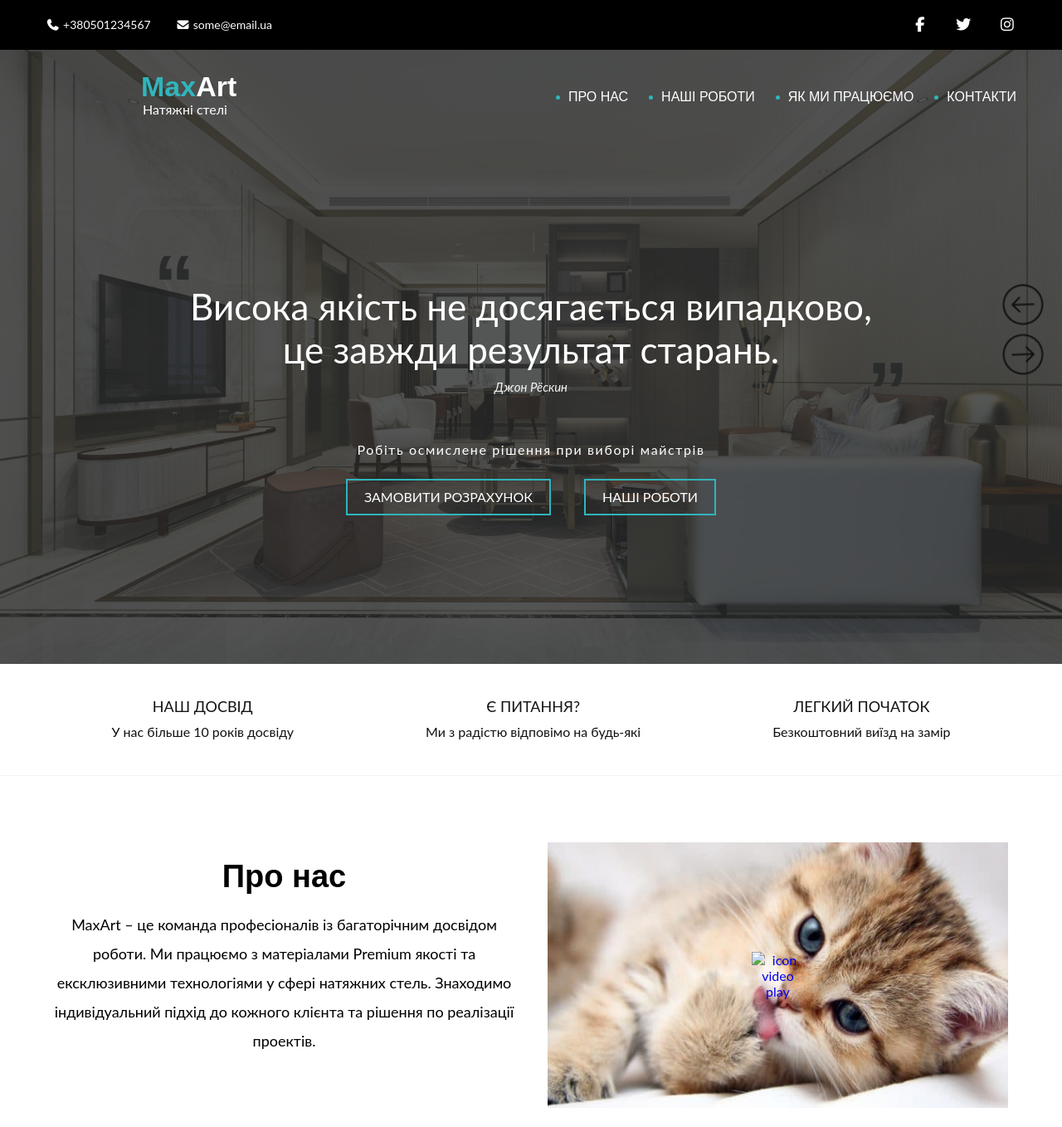
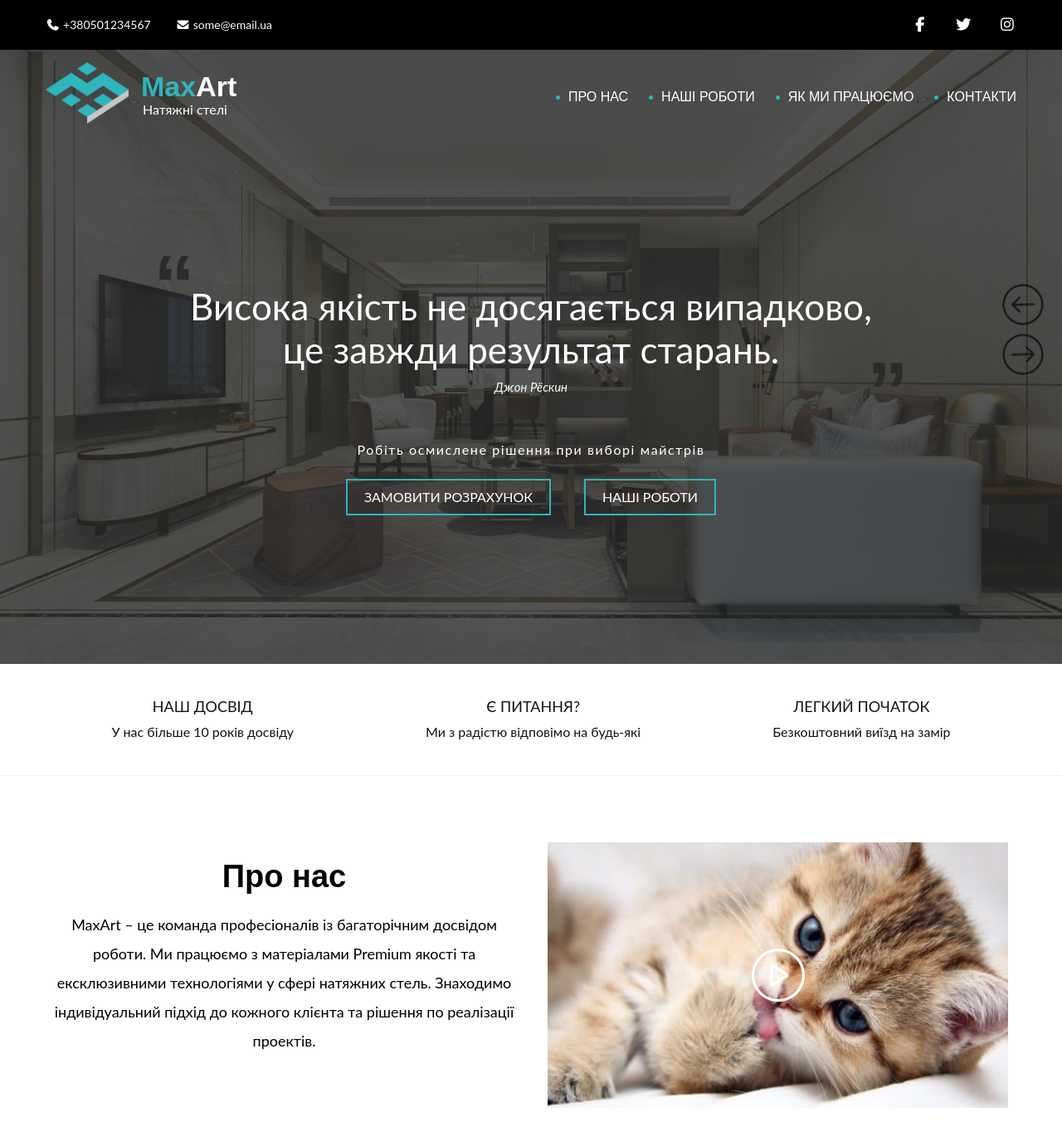
Before and after one commit to Gaale/maxart, a plain HTML site: page index.html in a window 1280 px wide. Shown: the top 1358 px of the page at 83% size. Drawn offline with nearby package versions, Linux system fonts and the light colour scheme; the site is published under a folder, as on GitHub Pages, so addresses that start at the root find nothing.

Commit message:
fixed path to logo

```diff
--- a/index.html
+++ b/index.html
@@ -66,7 +66,7 @@
               <span></span>
             </div>
             <a class="logo" href="">
-              <img class="logo__icon" src="/images/logo.png" alt="" />
+              <img class="logo__icon" src="images/logo.png" alt="" />
               <div class="logo__text">Art</div>
             </a>
 
@@ -149,7 +149,7 @@
               <a data-fancybox href="https://youtu.be/DyA0IPEsx8E" class="about__video-link">
                 <img
                   class="about__video-icon"
-                  src="../images/play.png"
+                  src="images/play.png"
                   alt="icon video play"
                 />
               </a>
@@ -1142,7 +1142,7 @@
         <div class="container">
           <div class="footer__wraper">
             <a class="logo" href="">
-              <img class="logo__icon" src="../images/logo.png" alt="" />
+              <img class="logo__icon" src="images/logo.png" alt="" />
               <div class="logo__text">Art</div>
             </a>
             <div class="footer__copy">Copyright © 2022 Maxart</div>
```
